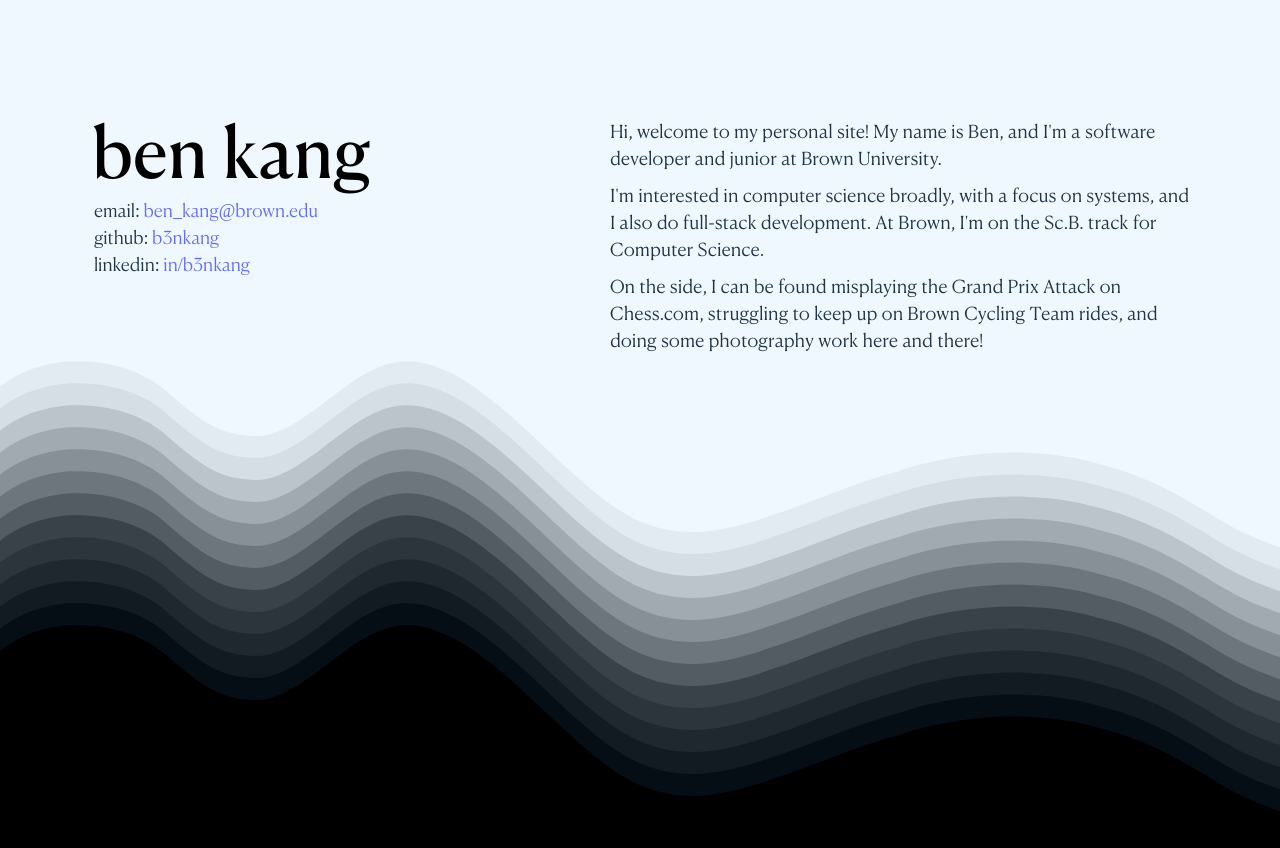
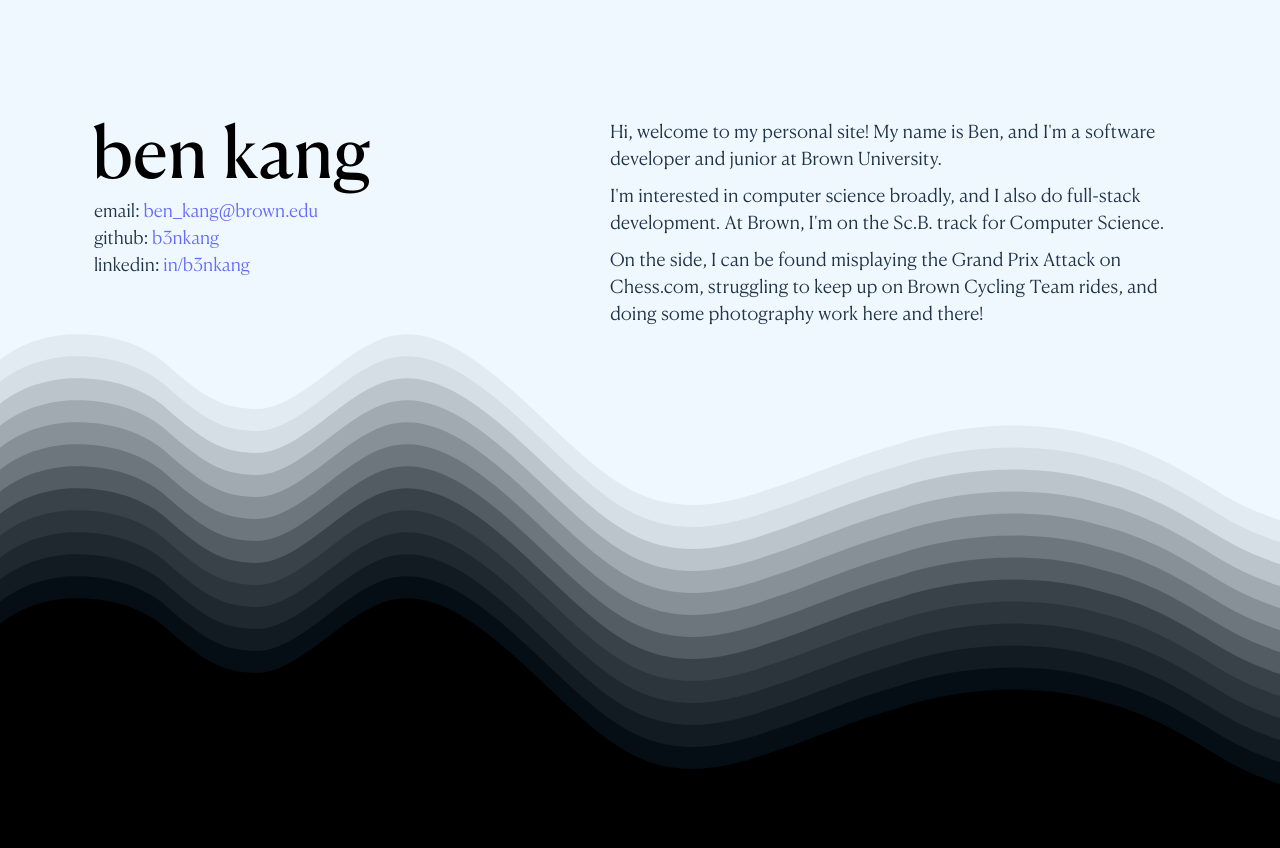
Before and after one commit to b3nkang/b3nkang.github.io, a React (Vite) app: page / in a window 1280 px wide. Shown: the top 848 px of the page. Built offline with nearby package versions, Linux system fonts and the light colour scheme.

Commit message:
update titlecard

```diff
--- a/src/Titlecard.jsx
+++ b/src/Titlecard.jsx
@@ -40,7 +40,7 @@ function Titlecard({ findNewHeight }){
             <div className='description'>
                 Hi, welcome to my personal site! My name is Ben, and I'm a software developer and junior at Brown University.
                 <div className="br"></div>
-                I'm interested in computer science broadly, with a focus on systems, and I also do full-stack development. At Brown, I'm on the Sc.B. track for Computer Science.
+                I'm interested in computer science broadly, and I also do full-stack development. At Brown, I'm on the Sc.B. track for Computer Science.
                 {/* <div className="br"></div>
                 On campus, I'm involved with Full Stack @ Brown, Brown Chess Club, and Brown Cycling Team. */}
                 <div className="br"></div>
```
